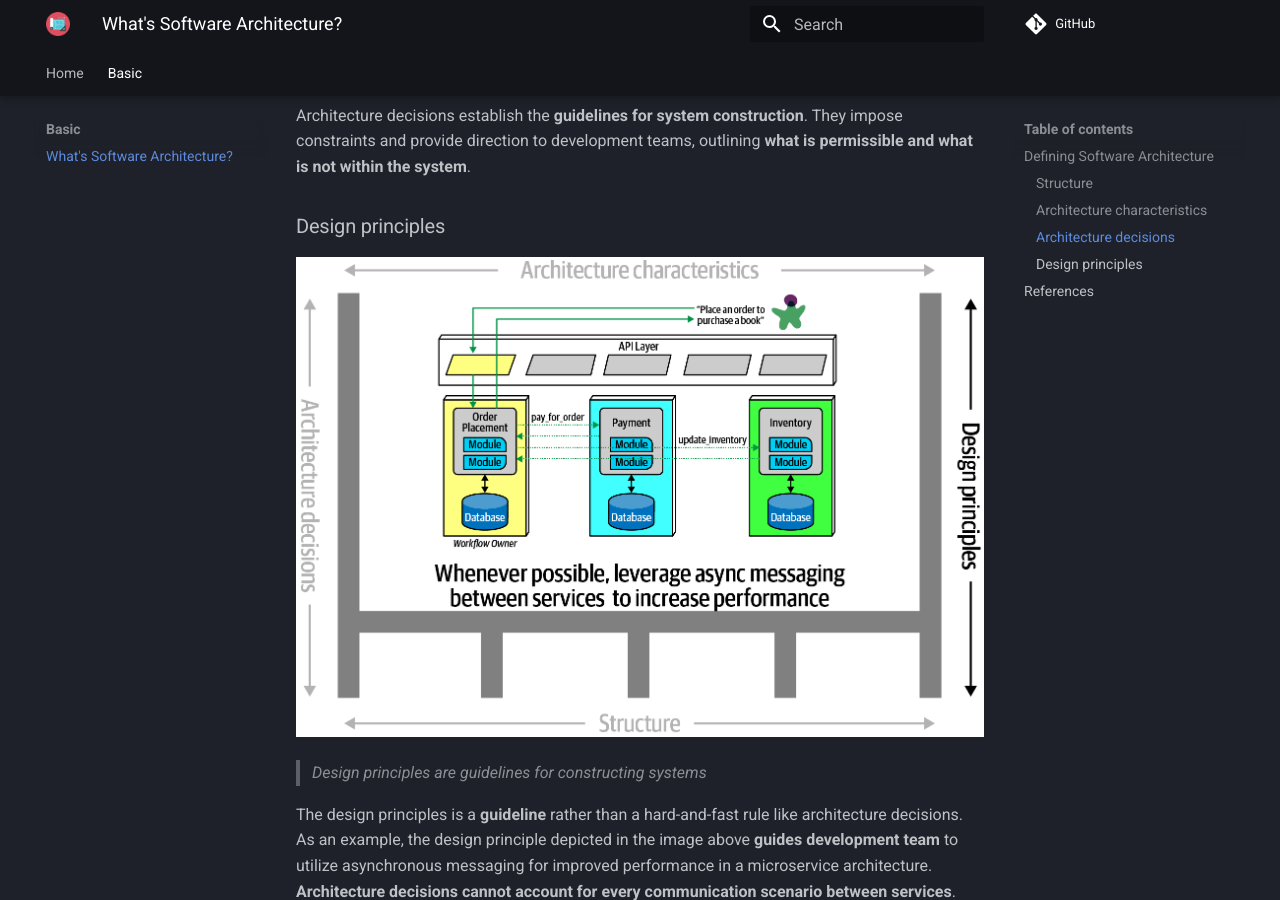
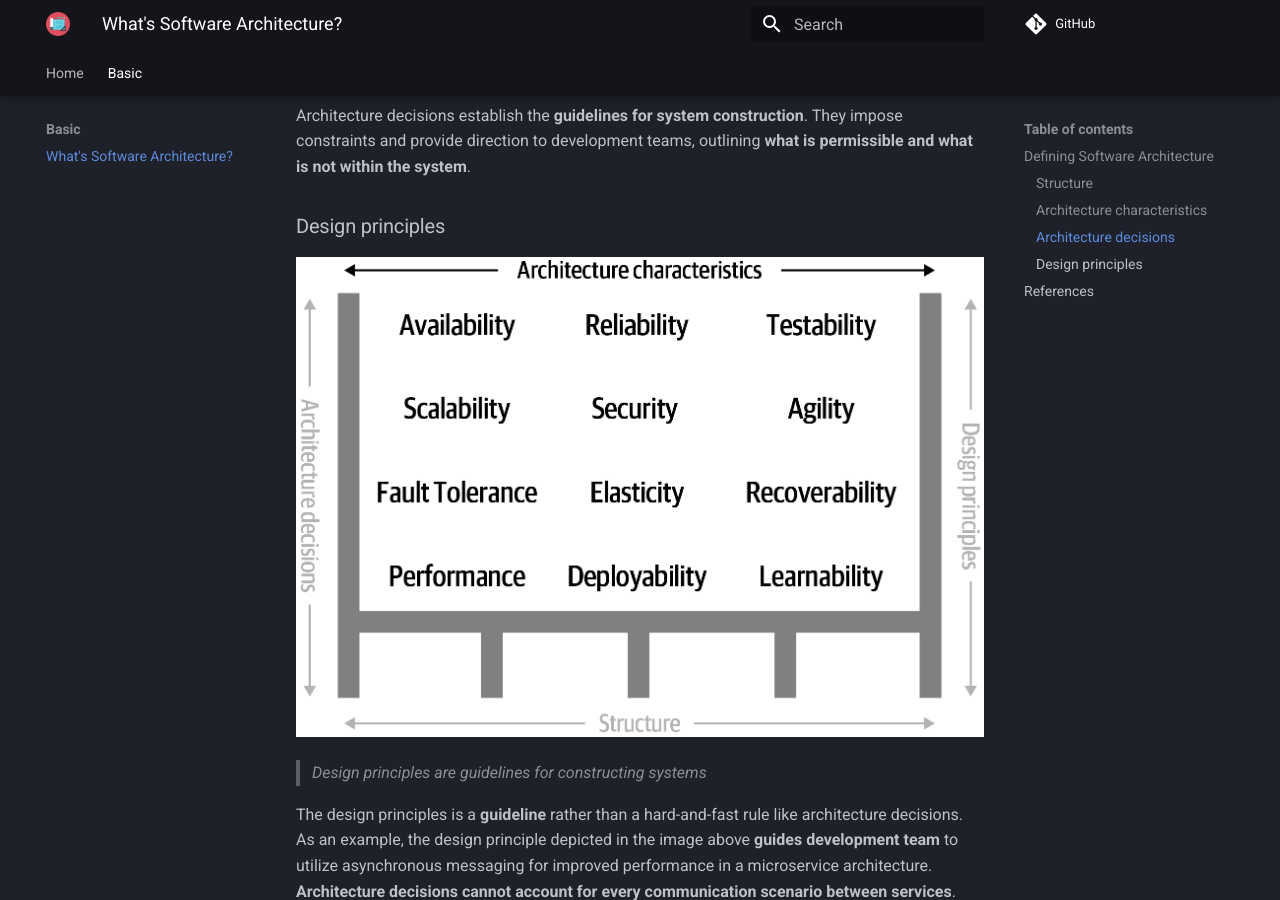
Before and after one commit to RomeroGabriel/mastering-software-architecture, an MkDocs documentation site: the page built from documentation/basic/whats_software_arc.md, in a window 1280 px wide and 900 px high, scrolled down 3270 px. Built offline with MkDocs 1.6.1 and Material for MkDocs 9.7.7, drawn with Linux system fonts in a browser that asks for light colours; comment, search, counter and statistics services are not loaded.

Commit message:
Fix images site

```diff
--- a/documentation/basic/whats_software_arc.md
+++ b/documentation/basic/whats_software_arc.md
@@ -13,33 +13,33 @@
 
 One definition in [Fundamentals of Software Architecture](https://learning.oreilly.com/library/view/fundamentals-of-software/9781492043447/) is illustrated on the image bellow. In this definition, software architecture consists of the **structure** of the system, combined with **architecture characteristics** the system must support, **architecture decisions**, and **design principles**.
 
-![Architecture consists of the structure combined with architecture characteristics (“-ilities”), architecture decisions, and design principles](/images/basic/arch_definition.png)
+![Architecture consists of the structure combined with architecture characteristics (“-ilities”), architecture decisions, and design principles](https://raw.githubusercontent.com/RomeroGabriel/mastering-software-architecture/main/documentation/images/basic/arch_definition.png)
 > *Architecture consists of the structure combined with architecture characteristics (“-ilities”), architecture decisions, and design principles*
 
 ### Structure
 
-![Structure refers to the type of architecture styles used in the system](/images/basic/arch_structure.png)
+![Structure refers to the type of architecture styles used in the system](https://raw.githubusercontent.com/RomeroGabriel/mastering-software-architecture/main/documentation/images/basic/arch_structure.png)
 > *Structure refers to the type of architecture styles used in the system*
 
 The system **structure** refers to the **architecture style**(s) implemented in the system, like microservices, layered, or microkernel. However, it's important to note that the system structure alone does not fully describe a system architecture.
 
 ### Architecture characteristics
 
-![Architecture characteristics refers to the “-ilities” that the system must support](/images/basic/arch_charac.png)
+![Architecture characteristics refers to the “-ilities” that the system must support](https://raw.githubusercontent.com/RomeroGabriel/mastering-software-architecture/main/documentation/images/basic/arch_charac.png)
 > *Architecture characteristics refers to the “-ilities” that the system must support*
 
 Architecture characteristics **define the success criteria** for a system, independent of its functionality. They are essential for the system to function correctly and **do not necessarily rely on knowing the specifics of its functionality**.
 
 ### Architecture decisions
 
-![Architecture decisions are rules for constructing systems](/images/basic/arch_decision.png)
+![Architecture decisions are rules for constructing systems](https://raw.githubusercontent.com/RomeroGabriel/mastering-software-architecture/main/documentation/images/basic/arch_decision.png)
 > *Architecture decisions are rules for constructing systems*
 
 Architecture decisions establish the **guidelines for system construction**. They impose constraints and provide direction to development teams, outlining **what is permissible and what is not within the system**.
 
 ### Design principles
 
-![Design principles are guidelines for constructing systems](/images/basic/arch_principle.png)
+![Design principles are guidelines for constructing systems](https://raw.githubusercontent.com/RomeroGabriel/mastering-software-architecture/main/documentation/images/basic/arch_charac.png)
 > *Design principles are guidelines for constructing systems*
 
 The design principles is a **guideline** rather than a hard-and-fast rule like architecture decisions.
```
